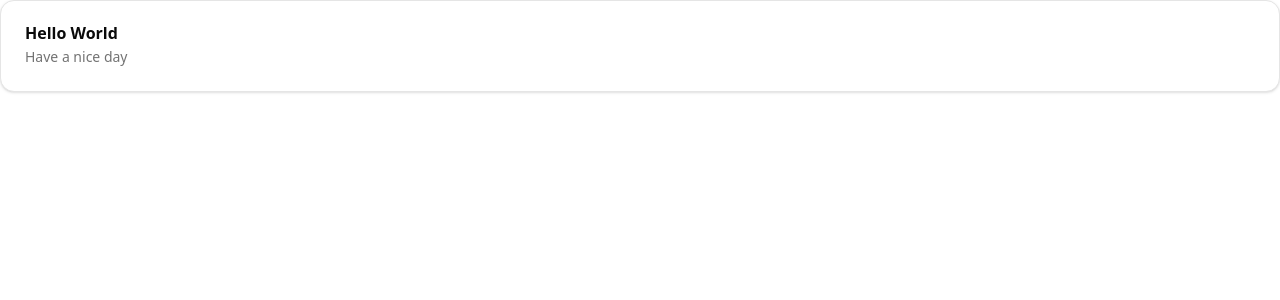
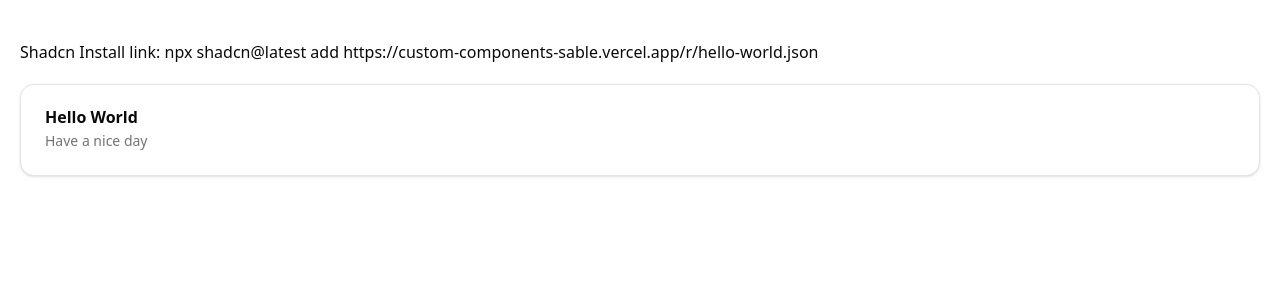
Before and after one commit to rishusaw-tech/keross-comp, a Next.js app: page / in a window 1280 px wide. Shown: the top 300 px of the page. Built offline with nearby package versions, Linux system fonts and the light colour scheme.

Commit message:
add custom component

```diff
--- a/app/page.tsx
+++ b/app/page.tsx
@@ -2,6 +2,11 @@
 
 export default function Home() {
   return (
-    <HelloWorld/>
+    <div className="p-5">
+      <div className="my-5">Shadcn Install link: npx shadcn@latest add https://custom-components-sable.vercel.app/r/hello-world.json</div>
+
+      <HelloWorld/>
+
+    </div>
   );
 }
--- a/package.json
+++ b/package.json
@@ -6,7 +6,8 @@
     "dev": "next dev --turbopack",
     "build": "next build --turbopack",
     "start": "next start",
-    "lint": "eslint"
+    "lint": "eslint",
+    "registry:build": "shadcn build"
   },
   "dependencies": {
     "class-variance-authority": "^0.7.1",
@@ -15,6 +16,7 @@
     "next": "15.5.2",
     "react": "19.1.0",
     "react-dom": "19.1.0",
+    "shadcn": "^2.9.3-canary.0",
     "tailwind-merge": "^3.3.1"
   },
   "devDependencies": {
--- /dev/null
+++ b/public/r/hello-world.json
@@ -0,0 +1,17 @@
+{
+  "$schema": "https://ui.shadcn.com/schema/registry-item.json",
+  "name": "hello-world",
+  "type": "registry:component",
+  "title": "Hello World",
+  "description": "A simple hello world component",
+  "registryDependencies": [
+    "card"
+  ],
+  "files": [
+    {
+      "path": "registry/new-york/helloWorld.tsx",
+      "content": "import {\r\n  Card,\r\n  CardAction,\r\n  CardContent,\r\n  CardDescription,\r\n  CardFooter,\r\n  CardHeader,\r\n  CardTitle,\r\n} from \"@/components/ui/card\";\r\n\r\nfunction HelloWorld() {\r\n  return (\r\n    <>\r\n      <Card>\r\n        <CardHeader>\r\n          <CardTitle>Hello World</CardTitle>\r\n          <CardDescription>Have a nice day</CardDescription>\r\n        </CardHeader>\r\n      </Card>\r\n    </>\r\n  );\r\n}\r\n\r\nexport default HelloWorld;\r\n",
+      "type": "registry:ui"
+    }
+  ]
+}
--- a/registry.json
+++ b/registry.json
@@ -0,0 +1,21 @@
+{
+  "$schema": "https://ui.shadcn.com/schema/registry.json",
+  "name": "Custom Components",
+  "homepage": "https://custom-components-sable.vercel.app/",
+  "items": [
+    {
+      "name": "hello-world",
+      "type": "registry:component",
+      "title": "Hello World",
+      "description": "A simple hello world component",
+      "registryDependencies": ["card"],
+      "files": [
+        {
+          "path": "registry/new-york/helloWorld.tsx",
+          "type": "registry:ui"
+        }
+      ]
+    }
+
+  ]
+}
```
Also changed, not shown: 1 other file (tests, documents, lock files or other folders).
